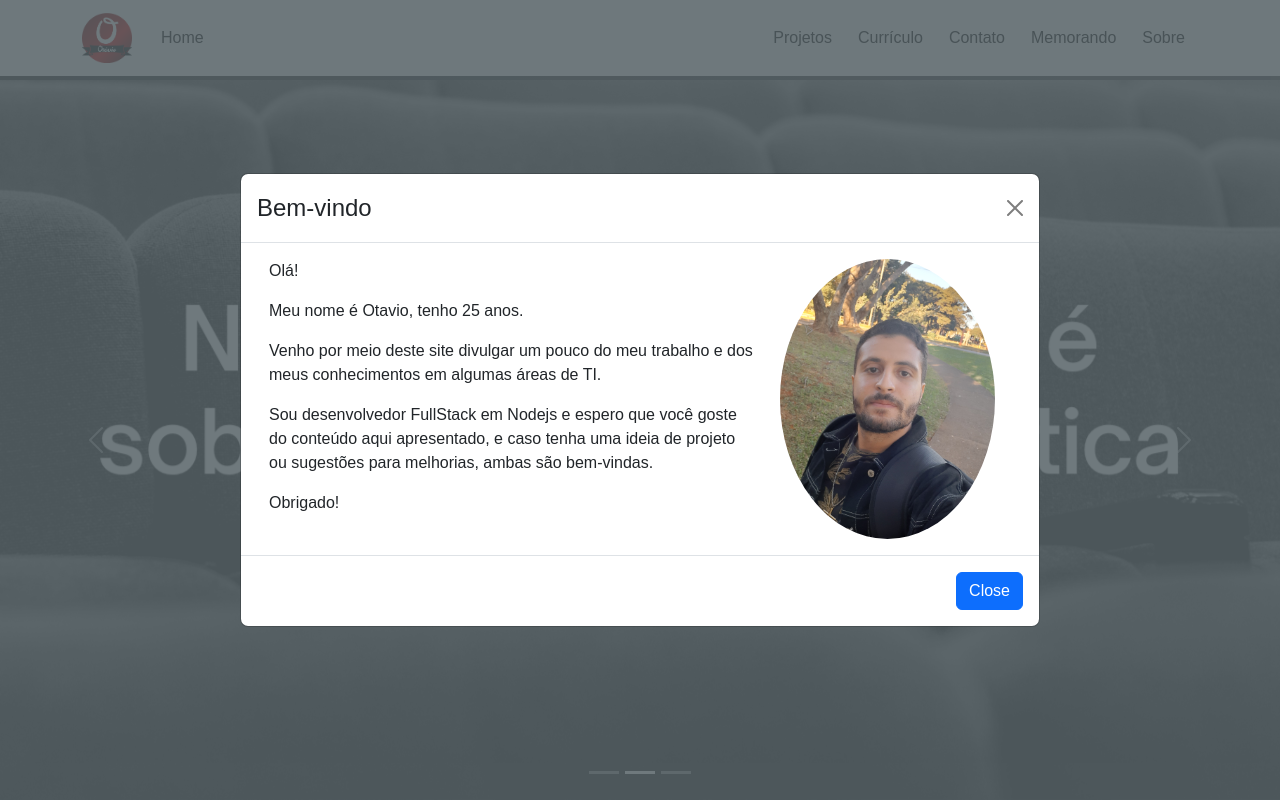
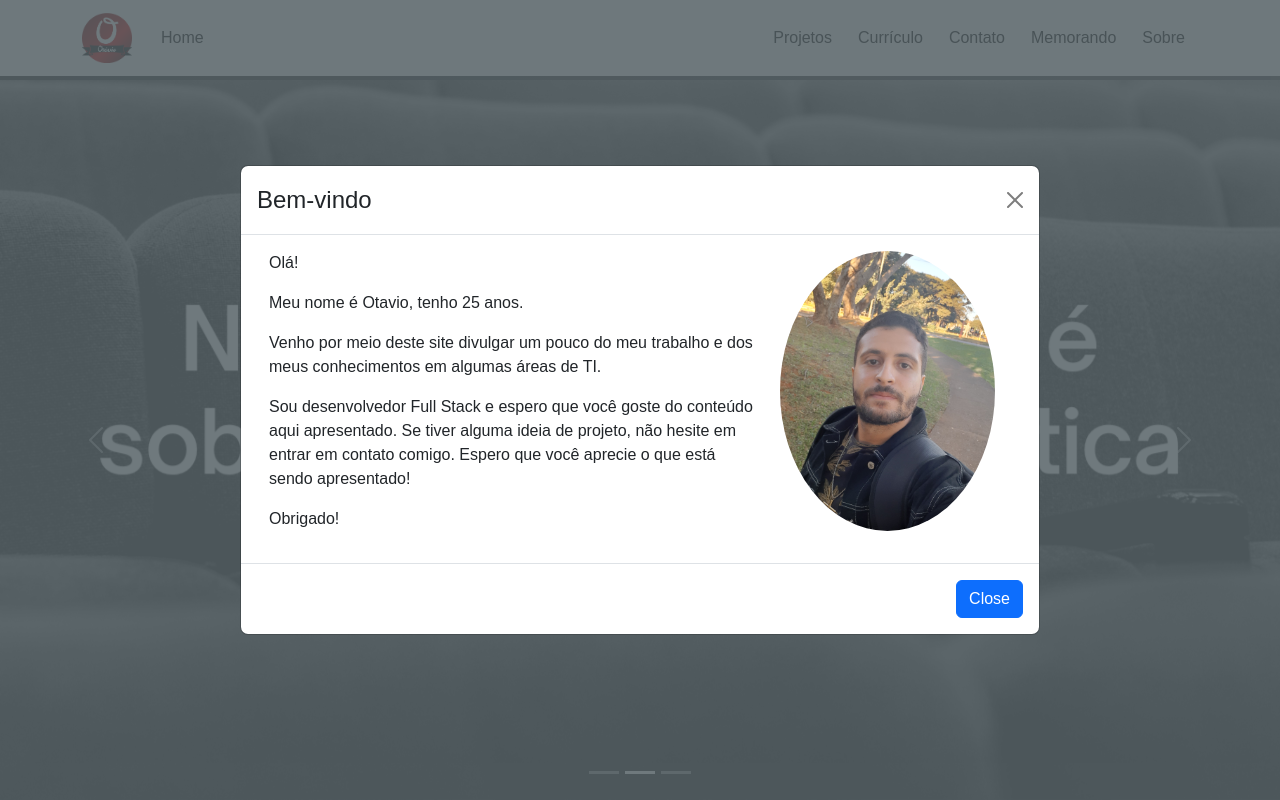
Before and after one commit to otavio25/my-blog, a React (Create React App) app: page / in a window 1280 px wide. Both pictures are taken after a click on the button "Sobre". Shown: the top 800 px of the page. Built offline with nearby package versions, Linux system fonts and the light colour scheme; no server answers.

Commit message:
refactor: Corrige texto de apresentação

```diff
--- a/src/components/layouts/Header.js
+++ b/src/components/layouts/Header.js
@@ -45,7 +45,7 @@ function Header(){
                                     <p>Olá!</p>
                                     <p>Meu nome é Otavio, tenho 25 anos.</p>
                                     <p>Venho por meio deste site divulgar um pouco do meu trabalho e dos meus conhecimentos em algumas áreas de TI.</p>
-                                    <p>Sou desenvolvedor FullStack em Nodejs e espero que você goste do conteúdo aqui apresentado, e caso tenha uma ideia de projeto ou sugestões para melhorias, ambas são bem-vindas.</p>
+                                    <p>Sou desenvolvedor Full Stack e espero que você goste do conteúdo aqui apresentado. Se tiver alguma ideia de projeto, não hesite em entrar em contato comigo. Espero que você aprecie o que está sendo apresentado!</p>
                                     <p>Obrigado!</p>
                                 </Col>
                                 <Col xs={6} md={4}>
@@ -94,7 +94,7 @@ function Header(){
                                     <p>Olá!</p>
                                     <p>Meu nome é Otavio, tenho 25 anos.</p>
                                     <p>Venho por meio deste site divulgar um pouco do meu trabalho e dos meus conhecimentos em algumas áreas de TI.</p>
-                                    <p>Sou desenvolvedor FullStack em Nodejs e espero que você goste do conteúdo aqui apresentado, e caso tenha uma ideia de projeto ou sugestões para melhorias, ambas são bem-vindas.</p>
+                                    <p>Sou desenvolvedor Full Stack e espero que você goste do conteúdo aqui apresentado. Se tiver alguma ideia de projeto, não hesite em entrar em contato comigo. Espero que você aprecie o que está sendo apresentado!</p>
                                     <p>Obrigado!</p>
                                 </Col>
                                 <Col xs={6} md={4}>
```
Also changed, not shown: src/components/img/cve.png (deleted).
